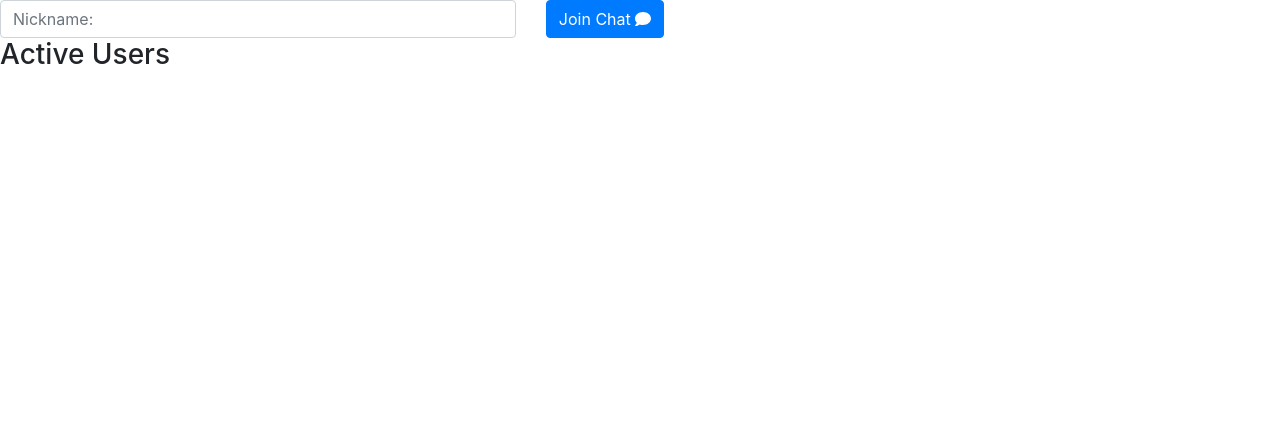
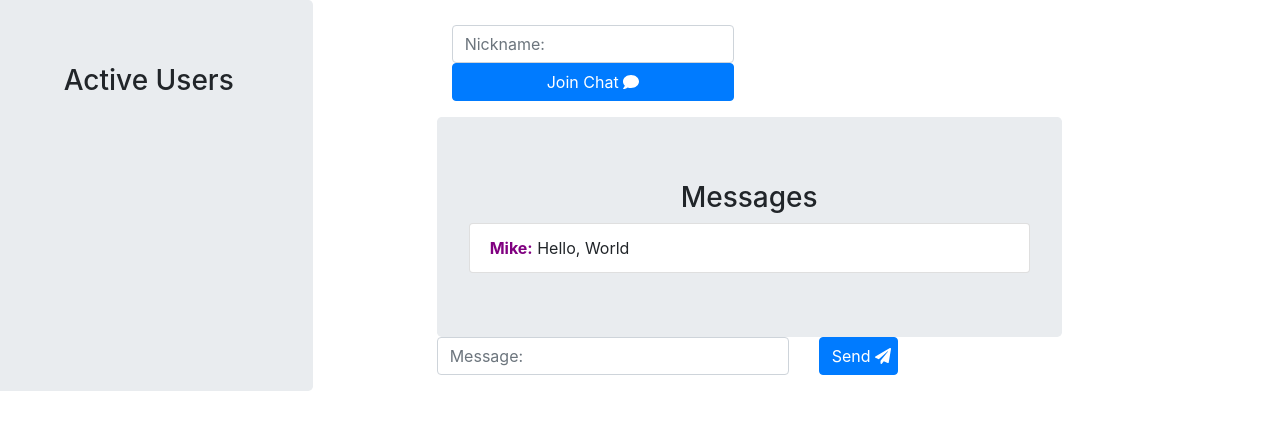
Before and after one commit to andrewminai24/chat-app, a plain HTML site: page public/index.html in a window 1280 px wide. Drawn offline with nearby package versions, Linux system fonts and the light colour scheme; no server answers.

Commit message:
Automated committing from a shell script

```diff
--- a/public/index.css
+++ b/public/index.css
@@ -0,0 +1,17 @@
+html {
+  max-width: 100%;
+  max-height: 100%;
+}
+
+.whitespace {
+  margin-top: 25px;
+}
+
+.jumbotron {
+  margin-bottom: 0px;
+}
+
+.name {
+  font-weight:bold;
+  color: purple;
+}
--- a/public/index.html
+++ b/public/index.html
@@ -2,6 +2,7 @@
 <html>
   <head>
     <title>Chat app</title>
+    <meta name="viewport" content="width=device-width, initial-scale=1">
     <link rel="stylesheet" href="https://maxcdn.bootstrapcdn.com/bootstrap/4.0.0/css/bootstrap.min.css">
     <script src="https://maxcdn.bootstrapcdn.com/bootstrap/4.0.0/js/bootstrap.min.js"></script>
     <script defer src="https://use.fontawesome.com/releases/v5.0.9/js/all.js"
@@ -13,20 +14,45 @@
   <body>
     <script src="/socket.io/socket.io.js"></script>
     <script src="./client.js"></script>
-      <form id="formJoin">
-        <div class="row">
-          <div class="col-md-5">
-            <input type="name" class="form-control" placeholder="Nickname:" id="input-name"/>
+    <div class="row">
+      <div class="col-md-3 jumbotron">
+        <h3 class="text-center">Active Users</h3>
+        <ul class="list-group" id="active-users"></ul>
+      </div>
+      <div class="col-md-1"></div>
+      <div class="col-md-6">
+        <form id="formJoin" class="form-group">
+          <div class="whitespace"></div>
+          <div class="col-md-6">
+            <input type="text" class="form-control input-lg" placeholder="Nickname:" id="input-name"/>
           </div>
-          <div class="col-md-2">
-            <button type="submit" class="btn btn-primary" id="submit">
-              Join Chat
-              <i class="fa fa-comment"></i>
+          <div class="col-md-6">
+            <button type="submit" class="btn btn-primary btn-block" id="submit">
+              Join Chat <i class="fa fa-comment"></i>
             </button>
           </div>
+        </form>
+        <div id="chat" class="jumbotron">
+          <h3 class="text-center">Messages</h3>
+          <ul class="list-group" id="messages">
+            <li class="list-group-item">
+              <span class="name">Mike:</span> Hello, World
+            </li>
+          </ul>
         </div>
-      </form>
-      <h3>Active Users</h3>
-      <ul class="list-group" id="active-users"></ul>
+        <form id="submitMessage" class="form-group">
+          <div class="row">
+            <div class="col-md-7">
+              <input type="text" class="form-control input-lg" placeholder="Message:" id="input-message"/>
+            </div>
+            <div class="col-md-2">
+              <button type="submit" class="btn btn-primary btn-block" id="submit">
+                Send <i class="fa fa-paper-plane"></i>
+              </button>
+            </div>
+          </div>
+        </form>
+      </div>
+    </div>
   </body>
 </html>
```
Also changed, not shown: index.js (+13 -4 lines), 1 other file.
